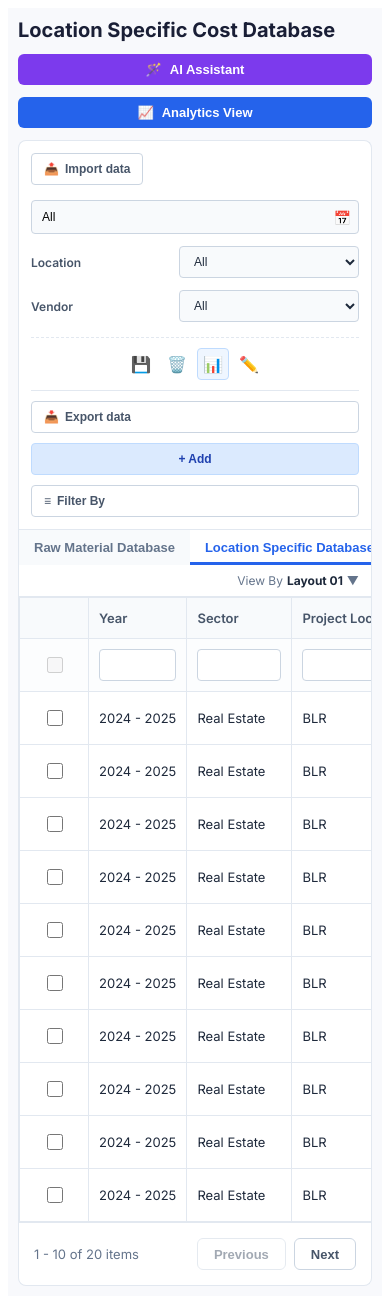
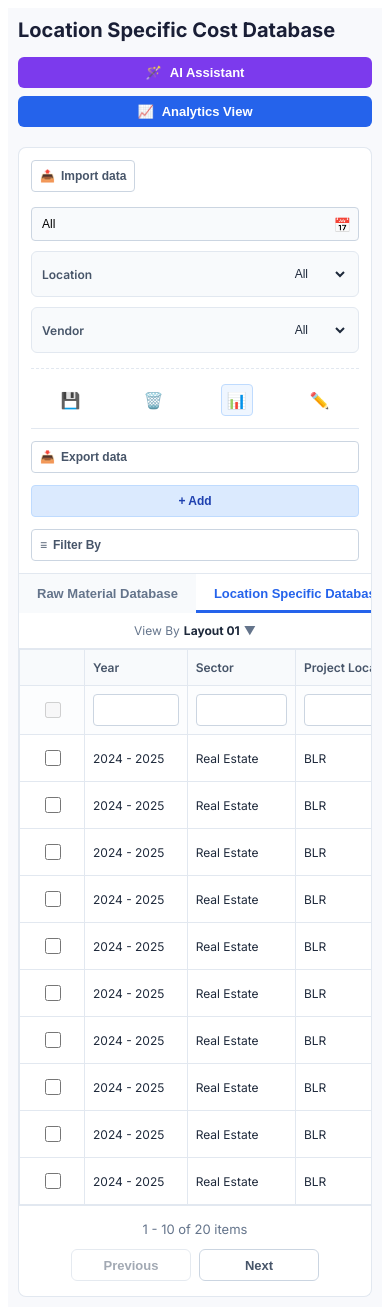
Before and after one commit to shivamkumar-nrt/cost, an Angular app: page /cost-database in a window 390 px wide. Built offline with nearby package versions, Linux system fonts and the light colour scheme.

Commit message:
secont commit

```diff
--- a/src/app/modules/cost-database/cost-database.component.css
+++ b/src/app/modules/cost-database/cost-database.component.css
@@ -386,19 +386,32 @@
   .toolbar-row {
     flex-wrap: wrap;
     gap: 15px;
+    padding: 15px;
+  }
+
+  .import-group {
+    flex: 0 0 auto;
   }
 
   .filter-group {
-    flex: 1 1 100%;
-    order: 2;
+    flex: 1 1 auto;
+    justify-content: flex-end;
   }
 
   .toolbar-actions {
     flex: 1 1 100%;
     justify-content: space-between;
     order: 3;
-    padding-top: 10px;
+    padding-top: 15px;
     border-top: 1px dashed #e2e8f0;
+  }
+}
+
+@media (max-width: 992px) {
+  .filter-group {
+    flex: 1 1 100%;
+    justify-content: flex-start;
+    order: 2;
   }
 }
 
@@ -410,15 +423,19 @@
   .db-header {
     flex-direction: column;
     align-items: flex-start;
-    gap: 12px;
+    gap: 15px;
+    margin-bottom: 20px;
   }
 
   .header-right {
     width: 100%;
+    flex-direction: column;
+    gap: 8px;
   }
 
-  .header-right button {
-    flex: 1;
+  .ai-btn,
+  .analytics-btn {
+    width: 100%;
     justify-content: center;
   }
 
@@ -426,9 +443,15 @@
     padding: 12px;
   }
 
+  .import-group {
+    width: 100%;
+    justify-content: space-between;
+  }
+
   .filter-group {
     flex-direction: column;
     align-items: stretch;
+    gap: 10px;
   }
 
   .select-with-icon input {
@@ -437,50 +460,64 @@
 
   .select-with-label {
     justify-content: space-between;
+    background: #f8fafc;
+    padding: 6px 10px;
+    border-radius: 6px;
+    border: 1px solid #e2e8f0;
   }
 
   .select-with-label select {
     flex: 1;
-    max-width: 180px;
+    max-width: none;
+    border: none;
+    background: transparent;
+    text-align: right;
   }
 
   .toolbar-actions {
     flex-direction: column;
     align-items: stretch;
-    gap: 10px;
+    gap: 12px;
   }
 
   .icon-actions {
-    justify-content: center;
+    justify-content: space-around;
     border-right: none;
     padding-right: 0;
-    padding-bottom: 10px;
+    padding-bottom: 12px;
     border-bottom: 1px solid #e2e8f0;
   }
 
   .tabs {
     overflow-x: auto;
     white-space: nowrap;
-    -webkit-overflow-scrolling: touch;
+    display: flex;
+    scrollbar-width: none;
+    /* Firefox */
+  }
+
+  .tabs::-webkit-scrollbar {
+    display: none;
+    /* Chrome/Safari */
   }
 
   .tabs button {
     flex: 0 0 auto;
-    padding: 10px 15px;
+    padding: 12px 18px;
   }
 
   .tab-sub-header {
-    padding: 8px 12px;
+    justify-content: center;
+    padding: 10px;
   }
 }
 
 @media (max-width: 480px) {
-  .header-right {
-    flex-direction: column;
+  .toolbar-year-selector select {
+    min-width: 80px;
   }
 
-  .ai-btn,
-  .analytics-btn {
-    width: 100%;
+  .ghost-btn {
+    padding: 0 8px;
   }
 }
--- a/src/app/modules/cost-database/cost-database.shared.css
+++ b/src/app/modules/cost-database/cost-database.shared.css
@@ -129,3 +129,33 @@ input[type="number"] {
   background: #f8fafc;
   border-color: #94a3b8;
 }
+
+/* Table Responsiveness Minor Tweaks */
+@media (max-width: 768px) {
+  thead th {
+    padding: 10px 8px;
+    font-size: 12px;
+  }
+
+  tbody td {
+    padding: 8px;
+    font-size: 12px;
+  }
+
+  .footer {
+    flex-direction: column;
+    gap: 12px;
+    align-items: center;
+    text-align: center;
+  }
+
+  .pager {
+    width: 100%;
+    justify-content: center;
+  }
+
+  .pager button {
+    flex: 1;
+    max-width: 120px;
+  }
+}
--- a/src/app/modules/cost-database/location-specific-database.component.html
+++ b/src/app/modules/cost-database/location-specific-database.component.html
@@ -13,7 +13,7 @@
         <th>UoM</th>
         <th class="rate-col">
           Total Rate
-          <button class="table-add-btn">+</button>
+
         </th>
       </tr>
     </thead>
--- a/src/app/modules/cost-database/project-specific-database.component.html
+++ b/src/app/modules/cost-database/project-specific-database.component.html
@@ -13,7 +13,7 @@
         <th>UoM</th>
         <th class="rate-col">
           Total Rate
-          <button class="table-add-btn">+</button>
+
         </th>
       </tr>
     </thead>
--- a/src/app/modules/cost-database/raw-material-database.component.html
+++ b/src/app/modules/cost-database/raw-material-database.component.html
@@ -13,7 +13,7 @@
         <th>UoM</th>
         <th class="rate-col">
           Total Rate
-          <button class="table-add-btn">+</button>
+
         </th>
       </tr>
     </thead>
```
